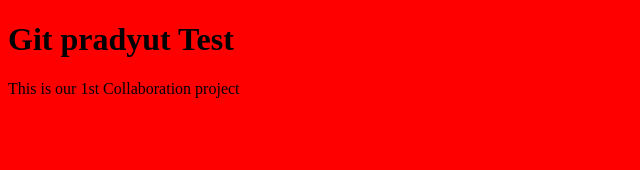
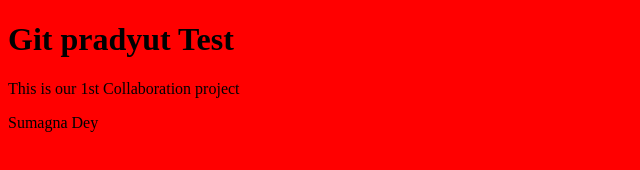
Before and after one commit to aditya1906/GitTest, a plain HTML site: page index.html in a window 1280 px wide. Shown: the whole page, without its empty margins (0-640 px from the left). Drawn offline with Linux system fonts and the light colour scheme.

Commit message:
Add Sumagna as paragraph

```diff
--- a/index.html
+++ b/index.html
@@ -13,6 +13,7 @@
 <h1>Git pradyut Test</h1>
 
     <p class="p1"> This is our 1st Collaboration project</p>
+    <p> Sumagna Dey</p>
 
 </body>
 </html>
```
